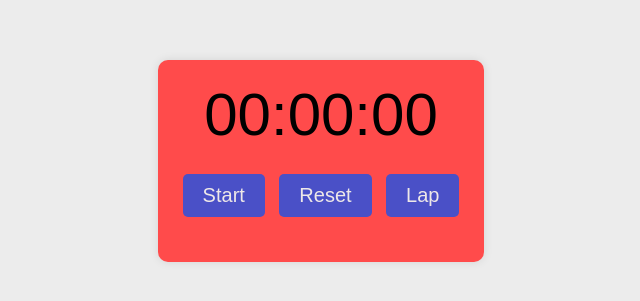
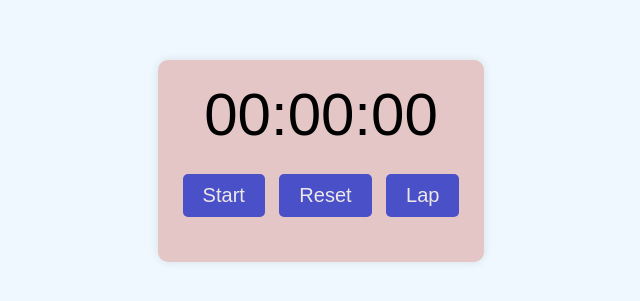
Before and after one commit to NikunjChandak/PRODIGY_WD_02, a plain HTML site: page index.html in a window 1280 px wide. Shown: the part 239-540 px from the top of the page, without its empty margins (319-959 px from the left). Drawn offline with Linux system fonts and the light colour scheme.

Commit message:
Update styles.css

```diff
--- a/styles.css
+++ b/styles.css
@@ -5,12 +5,12 @@ body {
     height: 100vh;
     margin: 0;
     font-family: Arial, sans-serif;
-    background-color: #ececec;
+    background-color: aliceblue;
 }
 
 .stopwatch {
     text-align: center;
-    background: rgb(255, 75, 75);
+    background:  rgb(228, 198, 198);
     padding: 20px;
     border-radius: 10px;
     box-shadow: 0 0 10px rgba(0, 0, 0, 0.1);
```
